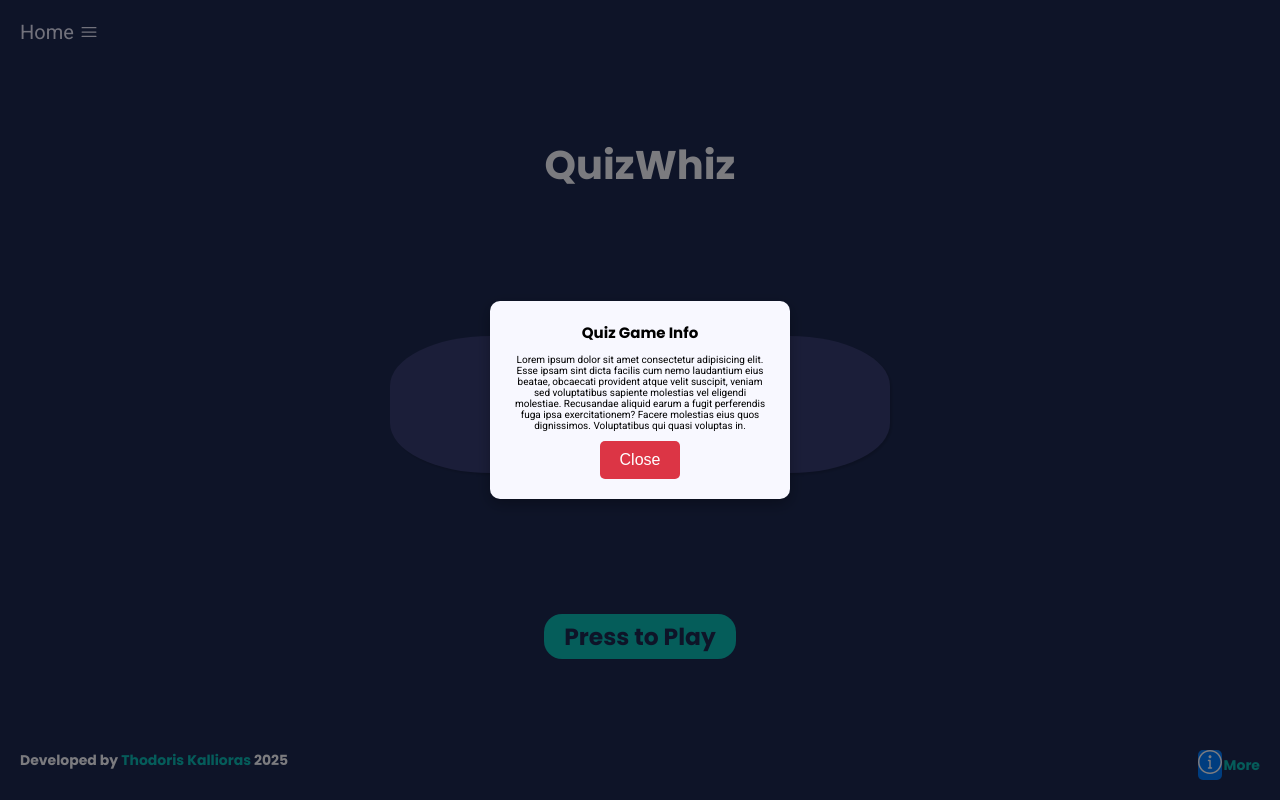
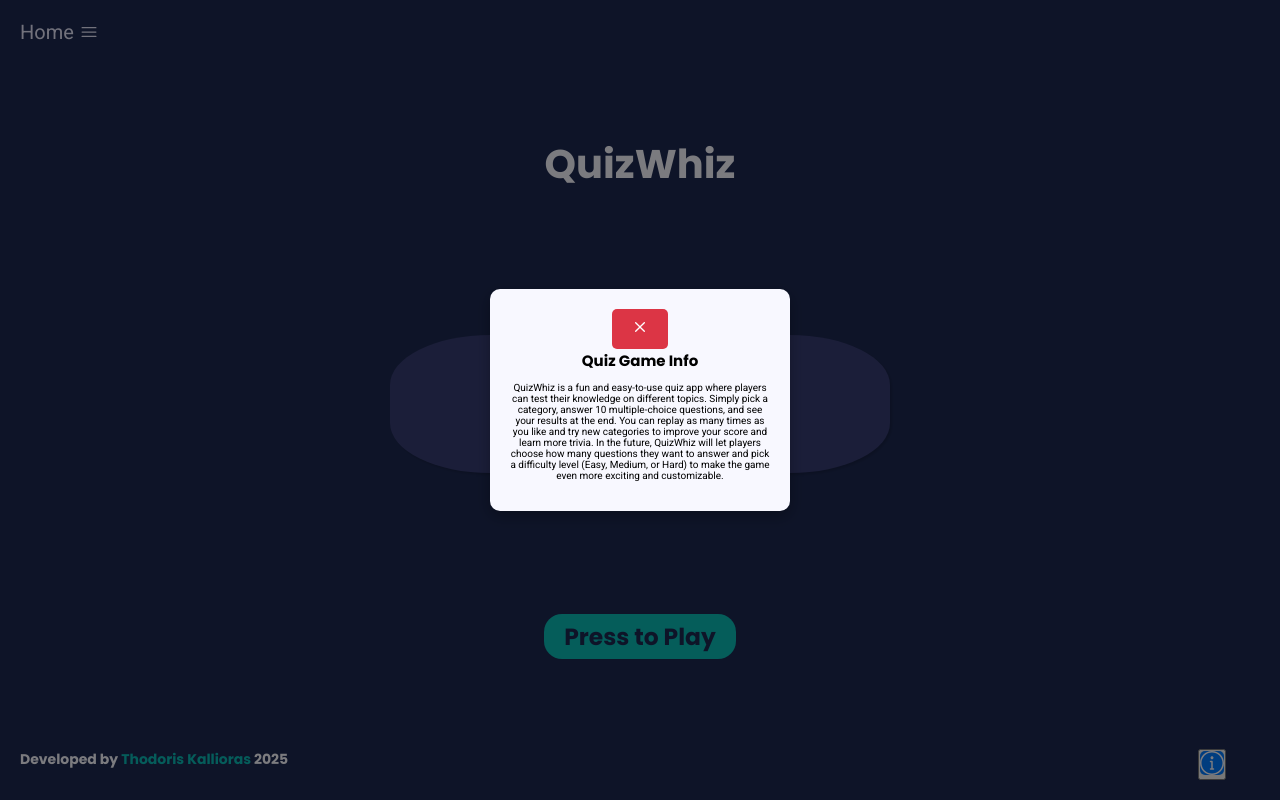
Before and after one commit to thodorisKall/Questions-Quiz, a React (Create React App) app: page / in a window 1280 px wide. Both pictures are taken after a click on the button 1210 px from the left and 765 px from the top of the page. Built offline with nearby package versions, Linux system fonts and the light colour scheme.

Commit message:
feat: add more div to modal section

```diff
--- a/src/Footer.jsx
+++ b/src/Footer.jsx
@@ -1,6 +1,7 @@
 import React from "react"
 import { useState } from "react"
 import { SlInfo } from "react-icons/sl"
+import { CgClose } from "react-icons/cg"
 
 function Footer() {
   const [modalOpen, setModalOpen] = useState(false)
@@ -15,28 +16,31 @@ function Footer() {
       </h3>
 
       <div className='footer__info'>
-        <button id='info' onClick={openModal}>
-          <SlInfo />
+        <button onClick={openModal}>
+          <SlInfo id='info' />
         </button>
-        <h4>More</h4>
       </div>
 
       {modalOpen && (
         <div className='modal-overlay' onClick={closeModal}>
           <div className='modal-box' onClick={(e) => e.stopPropagation()}>
+            <div className='close__btn'>
+              <button onClick={closeModal} className='close-modal-btn'>
+                <CgClose />
+              </button>
+            </div>
+
             <h2>Quiz Game Info</h2>
             <p>
-              Lorem ipsum dolor sit amet consectetur adipisicing elit. Esse
-              ipsam sint dicta facilis cum nemo laudantium eius beatae,
-              obcaecati provident atque velit suscipit, veniam sed voluptatibus
-              sapiente molestias vel eligendi molestiae. Recusandae aliquid
-              earum a fugit perferendis fuga ipsa exercitationem? Facere
-              molestias eius quos dignissimos. Voluptatibus qui quasi voluptas
-              in.
+              QuizWhiz is a fun and easy-to-use quiz app where players can test
+              their knowledge on different topics. Simply pick a category,
+              answer 10 multiple-choice questions, and see your results at the
+              end. You can replay as many times as you like and try new
+              categories to improve your score and learn more trivia. In the
+              future, QuizWhiz will let players choose how many questions they
+              want to answer and pick a difficulty level (Easy, Medium, or Hard)
+              to make the game even more exciting and customizable.
             </p>
-            <button onClick={closeModal} className='close-modal-btn'>
-              Close
-            </button>
           </div>
         </div>
       )}
```
